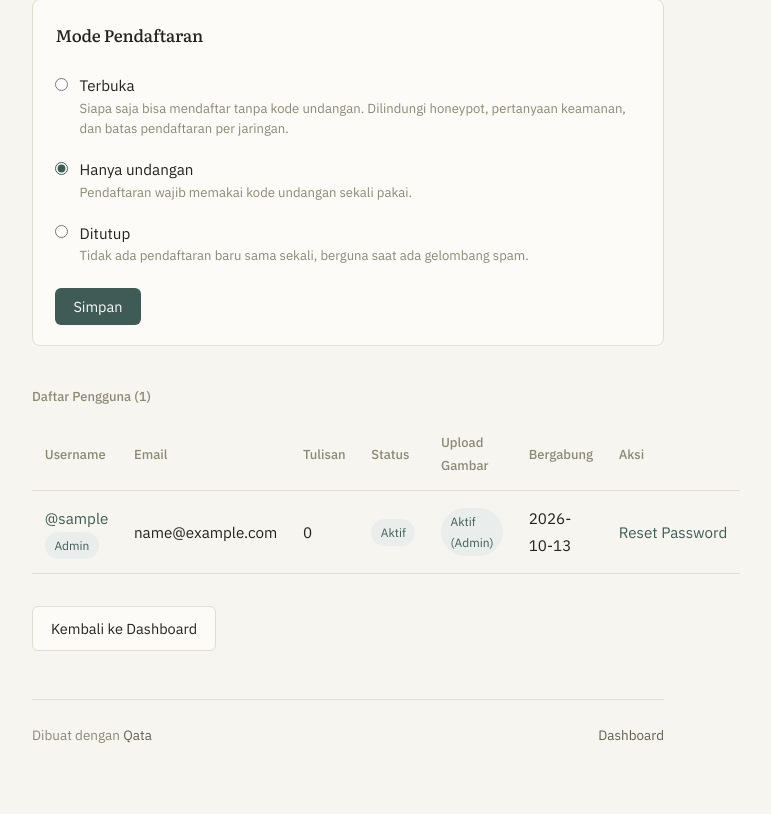
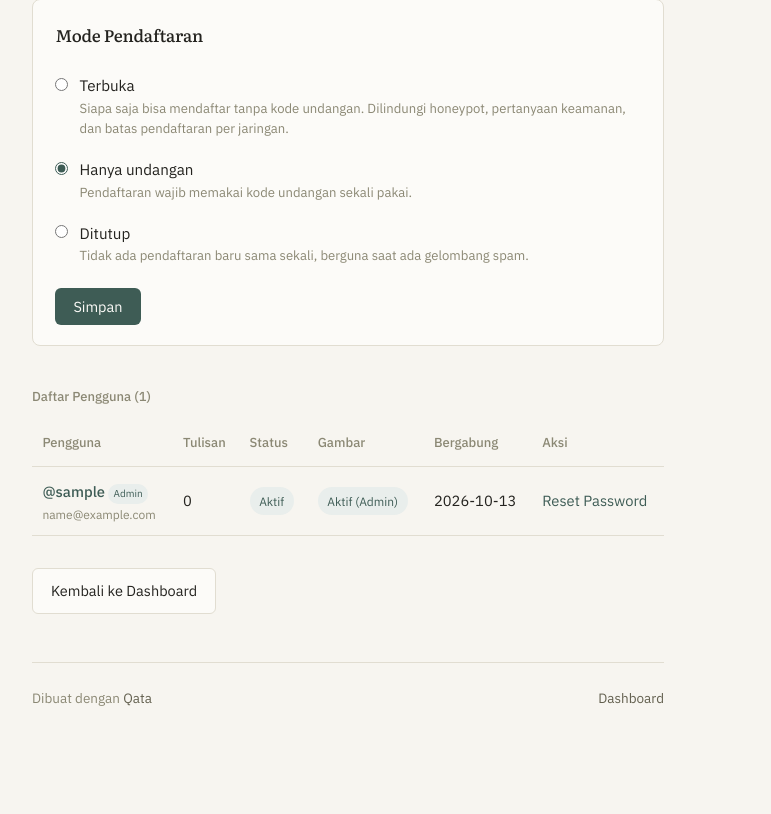
Before and after one commit to andriawekh-droid/qata, a Flask app: page /dashboard/admin in a window 1280 px wide. Shown: the part 132-946 px from the top of the page, without its empty margins (292-1063 px from the left). After the commit the page ends 838 px from the top, so only its background shows below. Run offline with Flask 3, Linux system fonts and the light colour scheme; the visitor is signed in with stand-in values (Sample User, id 1); data comes from the database, SQL or seed files in the repository; data that the repository does not hold is empty; some libraries are stand-ins or nearby versions.

Commit message:
Rapikan tabel admin agar pas di dalam kontainer: gabungkan email di bawah username dan tambahkan pembungkus responsif

```diff
--- a/static/style.css
+++ b/static/style.css
@@ -794,25 +794,39 @@ article.post-full h1,
     margin-bottom: 2rem;
 }
 
+.table-responsive {
+    width: 100%;
+    overflow-x: auto;
+    -webkit-overflow-scrolling: touch;
+}
+
 .post-table {
     width: 100%;
     border-collapse: collapse;
-    font-size: 0.95rem;
+    font-size: 0.92rem;
 }
 
 .post-table th {
     text-align: left;
-    padding: 0.75rem 0.8rem;
+    padding: 0.7rem 0.65rem;
     border-bottom: 1px solid var(--line);
     font-size: 13px;
     color: var(--ink-faint);
     font-weight: 500;
+    white-space: nowrap;
 }
 
 .post-table td {
-    padding: 0.85rem 0.8rem;
+    padding: 0.8rem 0.65rem;
     border-bottom: 1px solid var(--line);
     vertical-align: middle;
+}
+
+.user-meta-email {
+    font-size: 12px;
+    color: var(--ink-faint);
+    margin-top: 2px;
+    line-height: 1.3;
 }
 
 .badge {
--- a/templates/base.html
+++ b/templates/base.html
@@ -4,7 +4,7 @@
     <meta charset="UTF-8">
     <meta name="viewport" content="width=device-width, initial-scale=1.0">
     <title>{% block title %}Qata{% endblock %}</title>
-    <link rel="stylesheet" href="{{ url_for('static', filename='style.css') }}?v=13">
+    <link rel="stylesheet" href="{{ url_for('static', filename='style.css') }}?v=14">
     <link rel="icon" href="{{ url_for('static', filename='favicon.ico') }}" type="image/x-icon">
 </head>
 <body>
--- a/templates/dashboard/admin.html
+++ b/templates/dashboard/admin.html
@@ -36,14 +36,14 @@
 <section class="post-list">
     <h2>Daftar Pengguna ({{ users|length }})</h2>
     {% if users %}
+    <div class="table-responsive">
         <table class="post-table">
             <thead>
                 <tr>
-                    <th>Username</th>
-                    <th>Email</th>
+                    <th>Pengguna</th>
                     <th>Tulisan</th>
                     <th>Status</th>
-                    <th>Upload Gambar</th>
+                    <th>Gambar</th>
                     <th>Bergabung</th>
                     <th>Aksi</th>
                 </tr>
@@ -52,14 +52,14 @@
                 {% for user in users %}
                 <tr>
                     <td>
-                        <a href="{{ url_for('public.user_blog', username=user['username']) }}">
+                        <a href="{{ url_for('public.user_blog', username=user['username']) }}" style="font-weight:500;">
                             @{{ user['username'] }}
                         </a>
                         {% if user['is_admin'] %}
-                            <span class="badge badge-published">Admin</span>
+                            <span class="badge badge-published" style="font-size:10px; padding:1px 5px;">Admin</span>
                         {% endif %}
+                        <div class="user-meta-email">{{ user['email'] }}</div>
                     </td>
-                    <td>{{ user['email'] }}</td>
                     <td>{{ user['post_count'] }}</td>
                     <td>
                         <span class="badge badge-{{ 'published' if user['is_active'] else 'draft' }}">
@@ -83,7 +83,7 @@
                             </form>
                         {% endif %}
                     </td>
-                    <td>{{ user['created_at'] | tanggal }}</td>
+                    <td><span style="white-space:nowrap;">{{ user['created_at'] | tanggal }}</span></td>
                     <td>
                         <div class="post-actions">
                             <a href="{{ url_for('dashboard.admin_reset_password', user_id=user['id']) }}">Reset Password</a>
@@ -100,6 +100,7 @@
                 {% endfor %}
             </tbody>
         </table>
+    </div>
     {% else %}
         <p class="empty-state">Belum ada pengguna terdaftar.</p>
     {% endif %}
--- a/templates/dashboard/index.html
+++ b/templates/dashboard/index.html
@@ -11,6 +11,7 @@
 <section class="post-list">
     <h2>Tulisan Saya</h2>
     {% if posts %}
+    <div class="table-responsive">
         <table class="post-table">
             <thead>
                 <tr>
@@ -55,6 +56,7 @@
             {% endfor %}
             </tbody>
         </table>
+    </div>
 
         {% if total_pages > 1 %}
         <div class="pagination">
--- a/templates/landing.html
+++ b/templates/landing.html
@@ -5,7 +5,7 @@
     <meta name="viewport" content="width=device-width, initial-scale=1.0">
     <title>{% block title %}Qata{% endblock %}</title>
     <link rel="icon" href="{{ url_for('static', filename='favicon.ico') }}" type="image/x-icon">
-    <link rel="stylesheet" href="{{ url_for('static', filename='style.css') }}?v=13">
+    <link rel="stylesheet" href="{{ url_for('static', filename='style.css') }}?v=14">
 </head>
 <body>
     <main class="container">
```
